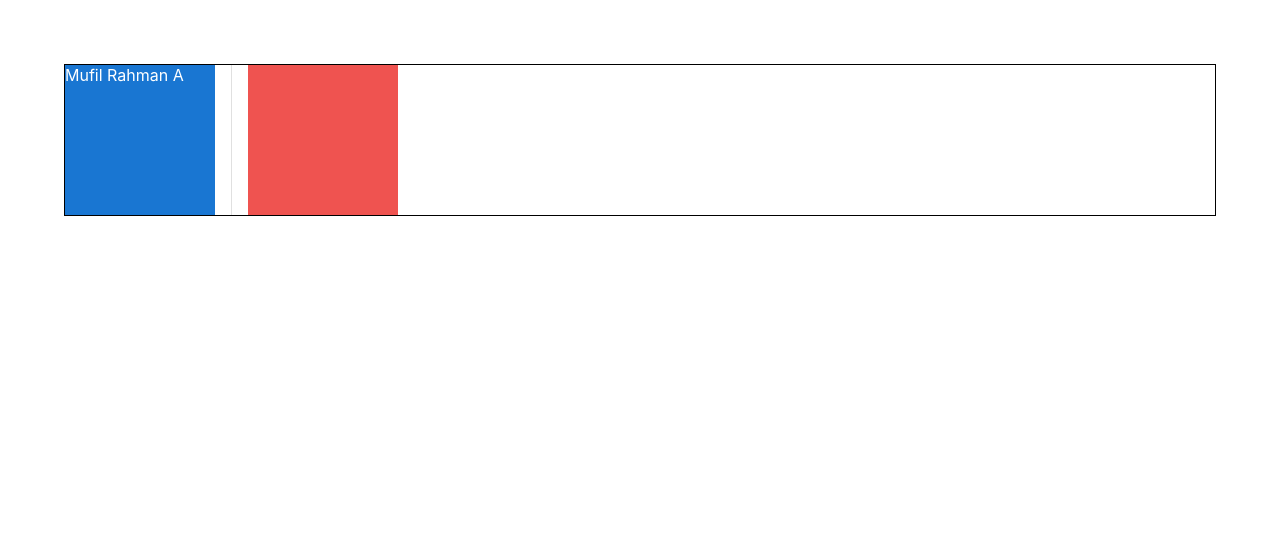
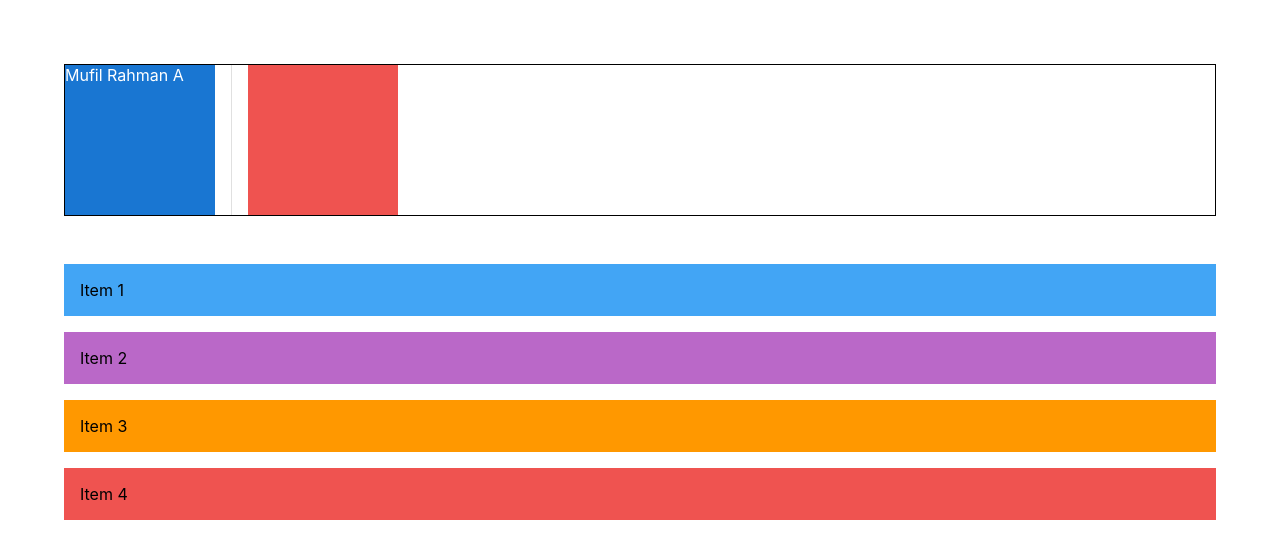
Before and after one commit to rahmanizum/Material-UI-Learning, a React (Create React App) app: page / in a window 1280 px wide. Shown: the top 558 px of the page. Built offline with nearby package versions, Linux system fonts and the light colour scheme.

Commit message:
Mui Grid Ccomponent

```diff
--- a/src/components/MuiLayout.jsx
+++ b/src/components/MuiLayout.jsx
@@ -1,15 +1,17 @@
 import React from "react";
-import { Box, Stack ,Divider } from "@mui/material";
+import { Box, Stack, Divider, Grid } from "@mui/material";
 
 const MuiLayout = () => {
   return (
+    <>
+      {" "}
       <Stack
         sx={{
           border: "1px solid",
         }}
         direction="row"
         spacing={2}
-      divider = {<Divider orientation="vertical" flexItem/>}
+        divider={<Divider orientation="vertical" flexItem />}
       >
         <Box
           sx={{
@@ -31,6 +33,29 @@ const MuiLayout = () => {
           bgcolor="error.light"
         ></Box>
       </Stack>
+      <Grid container my={4} rowSpacing={2} columnSpacing={4}>
+        <Grid item xs={3} sm = {6} lg={12}>
+          <Box bgcolor="primary.light" p={2}>
+            Item 1
+          </Box>
+        </Grid>
+        <Grid item xs={9} sm = {6} lg={12}>
+          <Box bgcolor="secondary.light" p={2}>
+            Item 2
+          </Box>
+        </Grid>
+        <Grid item xs={9} sm = {6} lg={12}>
+          <Box bgcolor="warning.light" p={2}>
+            Item 3
+          </Box>
+        </Grid>
+        <Grid item xs={3} sm = {6} lg={12}>
+          <Box bgcolor="error.light" p={2}>
+            Item 4
+          </Box>
+        </Grid>
+      </Grid>
+    </>
   );
 };
 
```
Lines whose indentation alone changed are shown as unchanged.
